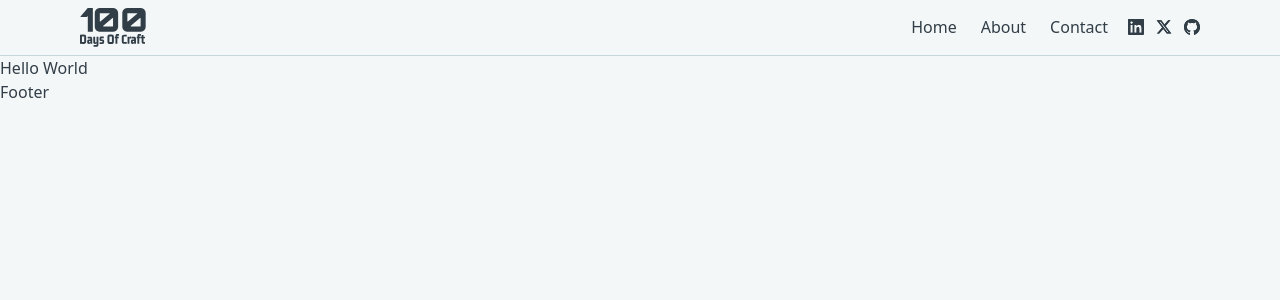
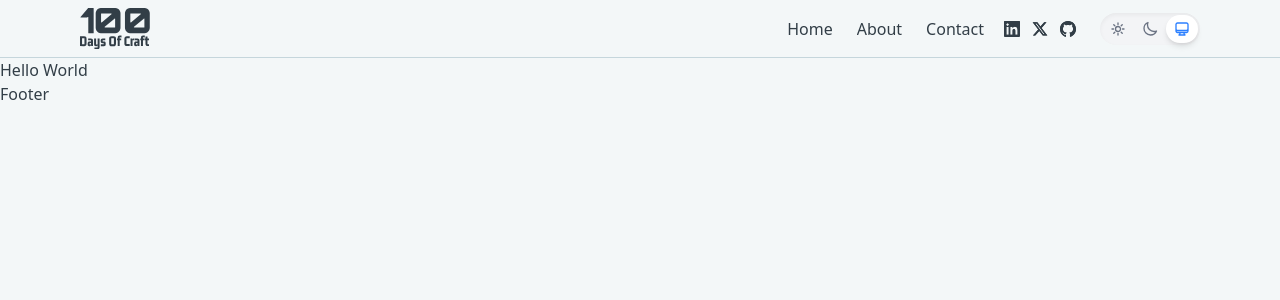
Before and after one commit to DomiDex/hundred-days-challenge, a Next.js app: page / in a window 1280 px wide. Shown: the top 300 px of the page. Built offline with nearby package versions, Linux system fonts and the light colour scheme.

Commit message:
Add Zustand state management library and integrate ThemeProvider in layout; enhance Header with ThemeToggle for improved user experience

```diff
--- a/package.json
+++ b/package.json
@@ -14,7 +14,8 @@
     "lucide-react": "^0.525.0",
     "next": "15.4.2",
     "react": "19.1.0",
-    "react-dom": "19.1.0"
+    "react-dom": "19.1.0",
+    "zustand": "^5.0.6"
   },
   "devDependencies": {
     "@eslint/eslintrc": "^3",
--- a/src/app/layout.tsx
+++ b/src/app/layout.tsx
@@ -3,6 +3,7 @@ import { Geist, Geist_Mono } from 'next/font/google';
 import './globals.css';
 import Header from '@/components/layout/Header';
 import Footer from '@/components/layout/Footer';
+import ThemeProvider from '@/components/providers/ThemeProvider';
 
 const geistSans = Geist({
   variable: '--font-geist-sans',
@@ -26,13 +27,15 @@ export default function RootLayout({
   children: React.ReactNode;
 }>) {
   return (
-    <html lang='en'>
+    <html lang='en' suppressHydrationWarning>
       <body
         className={`${geistSans.variable} ${geistMono.variable} antialiased`}
       >
-        <Header />
-        {children}
-        <Footer />
+        <ThemeProvider>
+          <Header />
+          {children}
+          <Footer />
+        </ThemeProvider>
       </body>
     </html>
   );
--- a/src/components/layout/Header.tsx
+++ b/src/components/layout/Header.tsx
@@ -1,6 +1,7 @@
 import Link from 'next/link';
 import Logo from '../svg/Logo';
 import NavBar from '../ui/NavBar';
+import ThemeToggle from '../ui/ThemeToggle';
 
 export default function Header() {
   return (
@@ -9,7 +10,10 @@ export default function Header() {
         <Link href='/' className='w-[70px] h-auto text-foreground'>
           <Logo />
         </Link>
-        <NavBar />
+        <div className='flex items-center gap-6'>
+          <NavBar />
+          <ThemeToggle />
+        </div>
       </div>
     </header>
   );
--- /dev/null
+++ b/src/components/providers/ThemeProvider.tsx
@@ -0,0 +1,30 @@
+'use client'
+
+import { useEffect } from 'react'
+import { useThemeStore } from '@/store/themeStore'
+
+export default function ThemeProvider({
+  children,
+}: {
+  children: React.ReactNode
+}) {
+  const theme = useThemeStore((state) => state.theme)
+
+  useEffect(() => {
+    const root = document.documentElement
+
+    if (theme === 'system') {
+      const systemTheme = window.matchMedia('(prefers-color-scheme: dark)')
+        .matches
+        ? 'dark'
+        : 'light'
+      root.classList.remove('light', 'dark')
+      root.classList.add(systemTheme)
+    } else {
+      root.classList.remove('light', 'dark')
+      root.classList.add(theme)
+    }
+  }, [theme])
+
+  return <>{children}</>
+}
--- /dev/null
+++ b/src/components/svg/ComputerIcon.tsx
@@ -0,0 +1,18 @@
+export default function ComputerIcon() {
+  return (
+    <svg
+      xmlns="http://www.w3.org/2000/svg"
+      fill="none"
+      viewBox="0 0 24 24"
+      strokeWidth={2}
+      stroke="currentColor"
+      className="w-4 h-4"
+    >
+      <path
+        strokeLinecap="round"
+        strokeLinejoin="round"
+        d="M9 17.25v1.007a3 3 0 01-.879 2.122L7.5 21h9l-.621-.621A3 3 0 0115 18.257V17.25m6-12V15a2.25 2.25 0 01-2.25 2.25H5.25A2.25 2.25 0 013 15V5.25m18 0A2.25 2.25 0 0018.75 3H5.25A2.25 2.25 0 003 5.25m18 0V12a2.25 2.25 0 01-2.25 2.25H5.25A2.25 2.25 0 013 12V5.25"
+      />
+    </svg>
+  )
+}
--- /dev/null
+++ b/src/components/svg/MoonIcon.tsx
@@ -0,0 +1,18 @@
+export default function MoonIcon() {
+  return (
+    <svg
+      xmlns="http://www.w3.org/2000/svg"
+      fill="none"
+      viewBox="0 0 24 24"
+      strokeWidth={2}
+      stroke="currentColor"
+      className="w-4 h-4"
+    >
+      <path
+        strokeLinecap="round"
+        strokeLinejoin="round"
+        d="M21.752 15.002A9.718 9.718 0 0118 15.75c-5.385 0-9.75-4.365-9.75-9.75 0-1.33.266-2.597.748-3.752A9.753 9.753 0 003 11.25C3 16.635 7.365 21 12.75 21a9.753 9.753 0 009.002-5.998z"
+      />
+    </svg>
+  )
+}
--- /dev/null
+++ b/src/components/svg/SunIcon.tsx
@@ -0,0 +1,18 @@
+export default function SunIcon() {
+  return (
+    <svg
+      xmlns="http://www.w3.org/2000/svg"
+      fill="none"
+      viewBox="0 0 24 24"
+      strokeWidth={2}
+      stroke="currentColor"
+      className="w-4 h-4"
+    >
+      <path
+        strokeLinecap="round"
+        strokeLinejoin="round"
+        d="M12 3v2.25m6.364.386l-1.591 1.591M21 12h-2.25m-.386 6.364l-1.591-1.591M12 18.75V21m-4.773-4.227l-1.591 1.591M5.25 12H3m4.227-4.773L5.636 5.636M15.75 12a3.75 3.75 0 11-7.5 0 3.75 3.75 0 017.5 0z"
+      />
+    </svg>
+  )
+}
--- /dev/null
+++ b/src/components/ui/ThemeToggle.tsx
@@ -0,0 +1,58 @@
+'use client';
+
+import { useEffect, useState } from 'react';
+import { useThemeStore } from '@/store/themeStore';
+import SunIcon from '@/components/svg/SunIcon';
+import MoonIcon from '@/components/svg/MoonIcon';
+import ComputerIcon from '@/components/svg/ComputerIcon';
+
+export default function ThemeToggle() {
+  const { theme, setTheme } = useThemeStore();
+  const [mounted, setMounted] = useState(false);
+
+  useEffect(() => {
+    setMounted(true);
+  }, []);
+
+  if (!mounted) {
+    return <div className='w-[96px] h-8' />;
+  }
+
+  return (
+    <div className='flex items-center bg-gray-100 dark:bg-gray-800 rounded-full p-0.5 shadow-inner'>
+      <button
+        onClick={() => setTheme('light')}
+        className={`flex items-center justify-center w-8 h-7 rounded-full transition-all duration-200 ${
+          theme === 'light'
+            ? 'bg-white dark:bg-gray-700 shadow-md text-yellow-500'
+            : 'text-gray-500 dark:text-gray-400 hover:text-gray-700 dark:hover:text-gray-200'
+        }`}
+        aria-label='Light mode'
+      >
+        <SunIcon />
+      </button>
+      <button
+        onClick={() => setTheme('dark')}
+        className={`flex items-center justify-center w-8 h-7 rounded-full transition-all duration-200 ${
+          theme === 'dark'
+            ? 'bg-white dark:bg-gray-700 shadow-md text-purple-500'
+            : 'text-gray-500 dark:text-gray-400 hover:text-gray-700 dark:hover:text-gray-200'
+        }`}
+        aria-label='Dark mode'
+      >
+        <MoonIcon />
+      </button>
+      <button
+        onClick={() => setTheme('system')}
+        className={`flex items-center justify-center w-8 h-7 rounded-full transition-all duration-200 ${
+          theme === 'system'
+            ? 'bg-white dark:bg-gray-700 shadow-md text-blue-500'
+            : 'text-gray-500 dark:text-gray-400 hover:text-gray-700 dark:hover:text-gray-200'
+        }`}
+        aria-label='System mode'
+      >
+        <ComputerIcon />
+      </button>
+    </div>
+  );
+}
--- /dev/null
+++ b/src/store/themeStore.ts
@@ -0,0 +1,21 @@
+import { create } from 'zustand'
+import { persist } from 'zustand/middleware'
+
+type Theme = 'light' | 'dark' | 'system'
+
+interface ThemeStore {
+  theme: Theme
+  setTheme: (theme: Theme) => void
+}
+
+export const useThemeStore = create<ThemeStore>()(
+  persist(
+    (set) => ({
+      theme: 'system',
+      setTheme: (theme) => set({ theme }),
+    }),
+    {
+      name: 'theme-storage',
+    }
+  )
+)
```
Also changed, not shown: 1 other file (tests, documents, lock files or other folders).
